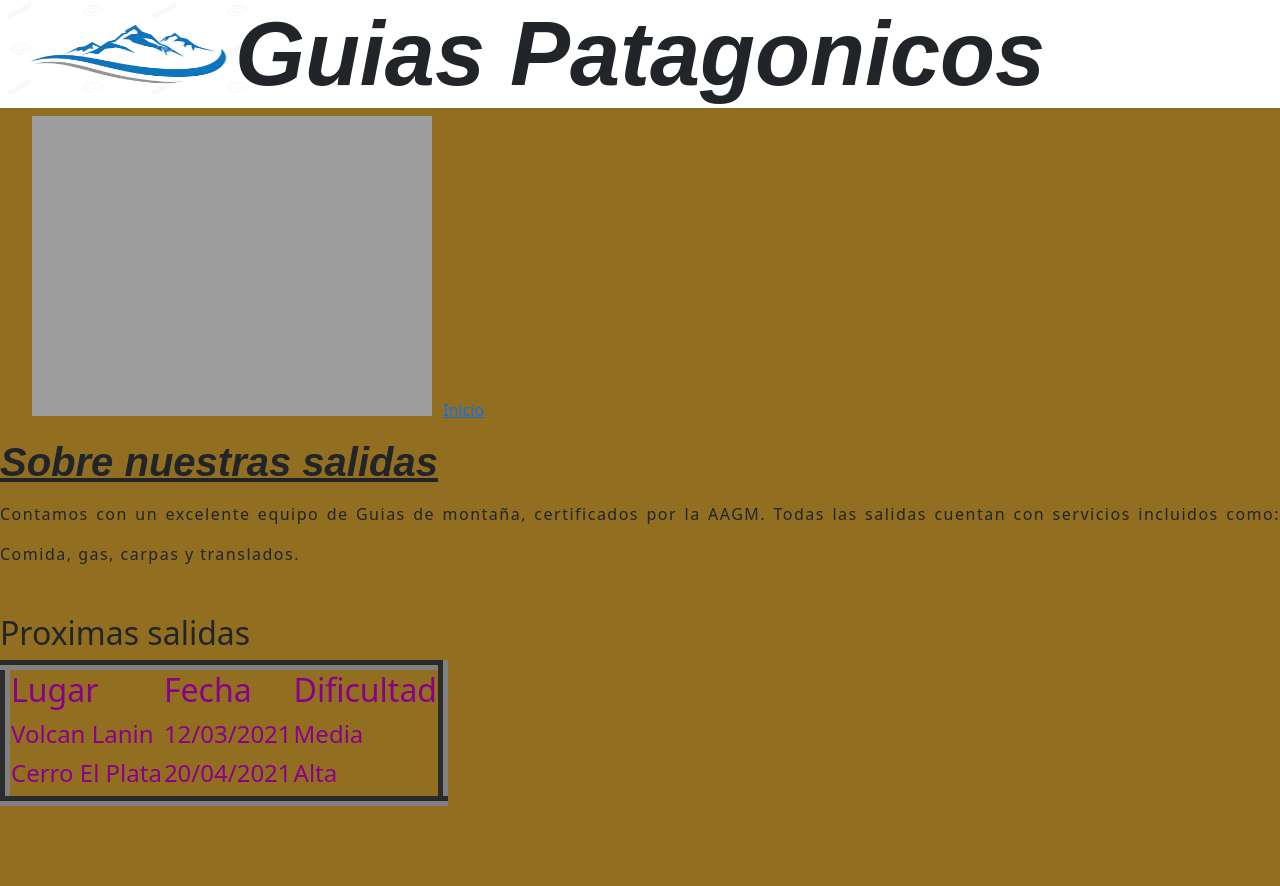
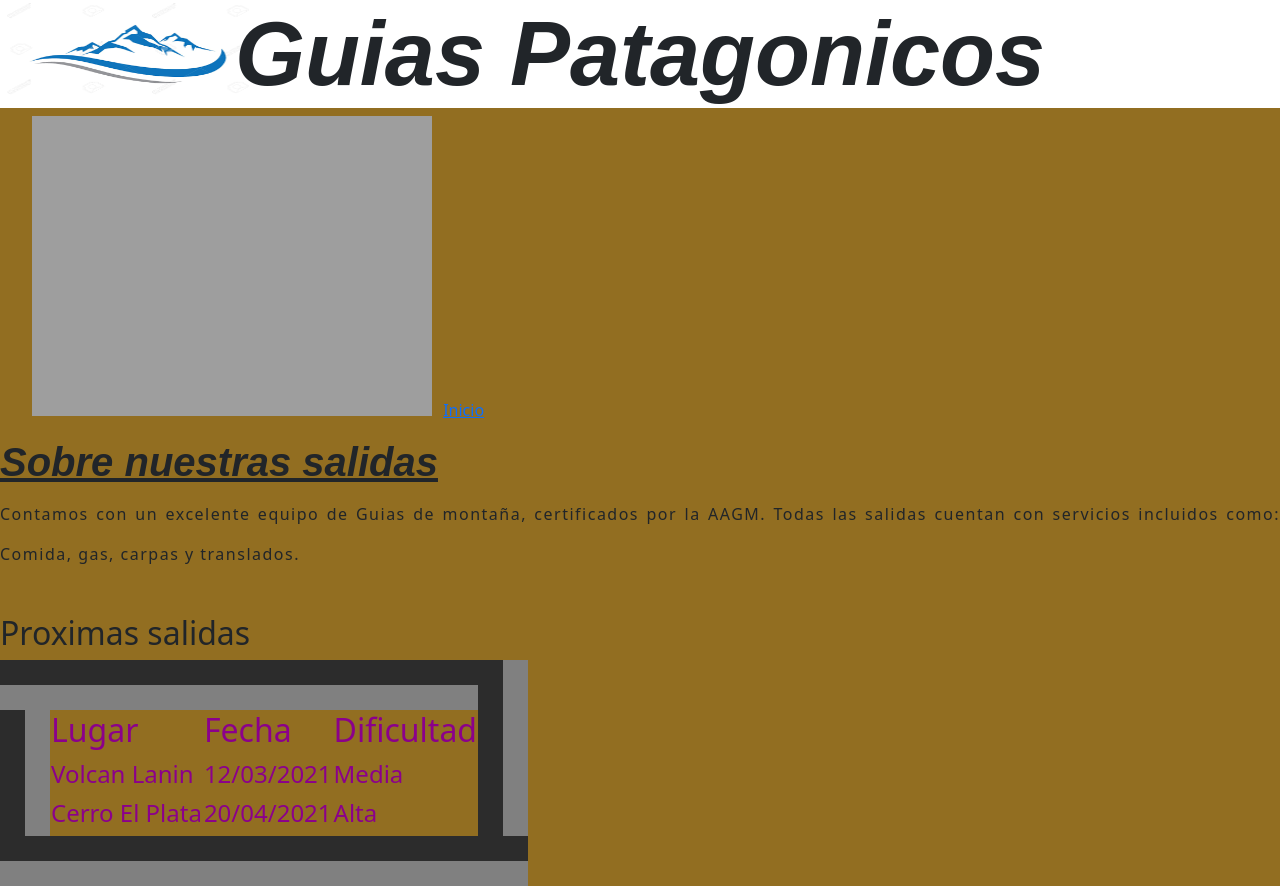
Before and after one commit to santilama/santilama, a website: page Información.html in a window 1280 px wide. Before the commit the page ends 806 px from the top, so only its background shows below. Drawn offline with nearby package versions, Linux system fonts and the light colour scheme; files whose address does not match are found by name.

Commit message:
modifique tamaño de tabla en informacion

```diff
--- a/Información.html
+++ b/Información.html
@@ -39,7 +39,7 @@
     <br />
 
     <h2>Proximas salidas</h2>
-    <table class="tabla-info" border="10x10">
+    <table class="tabla-info" border="50x50">
       <tr>
         <td><h2>Lugar</h2></td>
         <td><h2>Fecha</h2></td>
```
